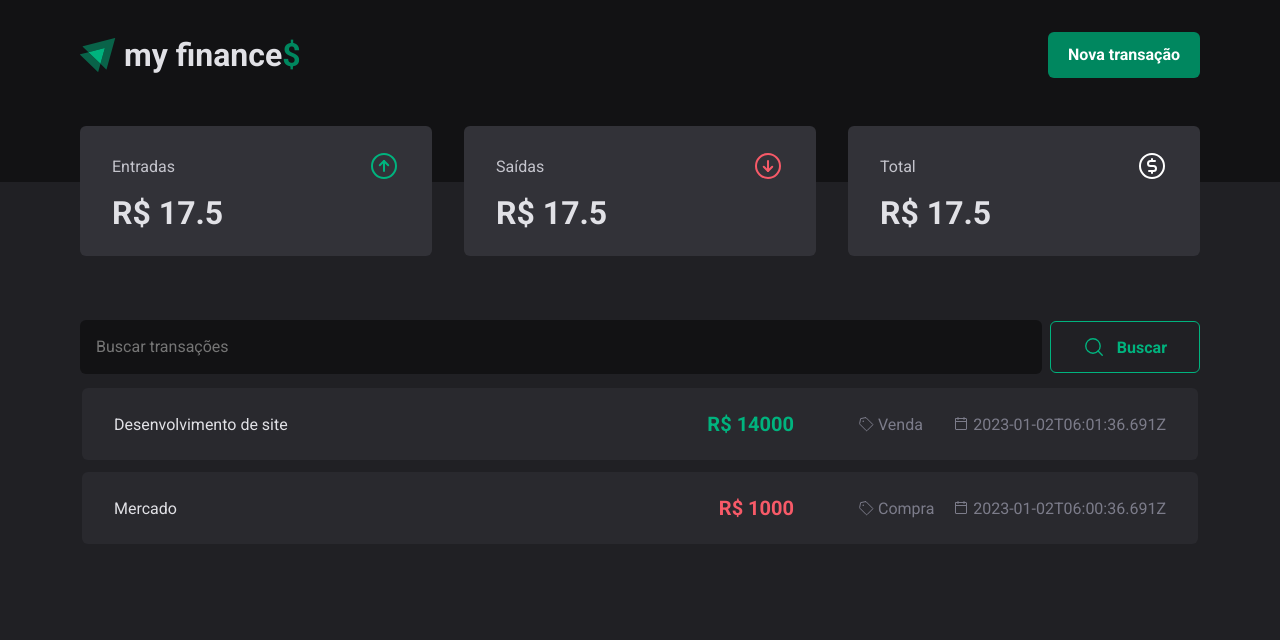
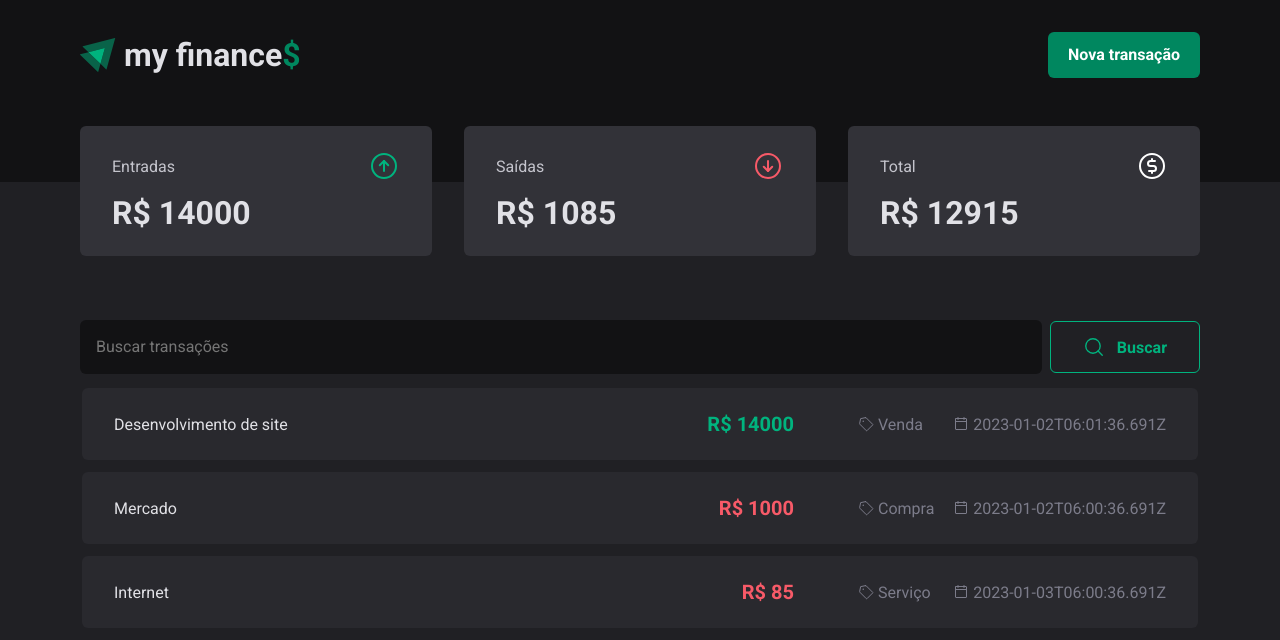
Before and after one commit to Matheus-Pazinati/my-finances-2.0, a React (Vite) app: page / in a window 1280 px wide. Shown: the top 640 px of the page. Built offline with nearby package versions, Linux system fonts and the light colour scheme; data requests are answered from the project's data file.

Commit message:
Calcula os ganhos, gastos e o total com base nas transacoes

```diff
--- a/server.json
+++ b/server.json
@@ -15,6 +15,14 @@
       "category": "Compra",
       "price": 1000,
       "createdAt": "2023-01-02T06:00:36.691Z"
+    },
+    {
+      "id": 3,
+      "description": "Internet",
+      "type": "expense",
+      "category": "Serviço",
+      "price": 85,
+      "createdAt": "2023-01-03T06:00:36.691Z"
     }
 
   ]
--- a/src/components/Summary/index.tsx
+++ b/src/components/Summary/index.tsx
@@ -1,23 +1,44 @@
+import { useContext } from "react";
+import { TransactionsContext } from "../../context/TransactionsContext";
 import { SummaryCard } from "./components/SummaryCard";
 import { EarningsIcon, ExpenseIcon, SummaryContainer, TotalIcon } from "./styles";
 
 export function Summary() {
+  const { transactions } = useContext(TransactionsContext)
+
+  const summary = transactions.reduce((accumulator, transaction) => {
+    if (transaction.type === "income") {
+      accumulator.income += transaction.price
+    } else {
+      accumulator.expense += transaction.price
+    }
+    accumulator.total = accumulator.income - accumulator.expense
+
+    return accumulator
+  },
+    {
+      income: 0,
+      expense: 0,
+      total: 0
+    }
+  )
+
   return (
     <SummaryContainer>
       <SummaryCard
         title="Entradas"
         Icon={EarningsIcon}
-        amount={17.500}
+        amount={summary.income}
       />
       <SummaryCard
         title="Saídas"
         Icon={ExpenseIcon}
-        amount={17.500}
+        amount={summary.expense}
       />
       <SummaryCard
         title="Total"
         Icon={TotalIcon}
-        amount={17.500}
+        amount={summary.total}
       />
     </SummaryContainer>
   )
```
